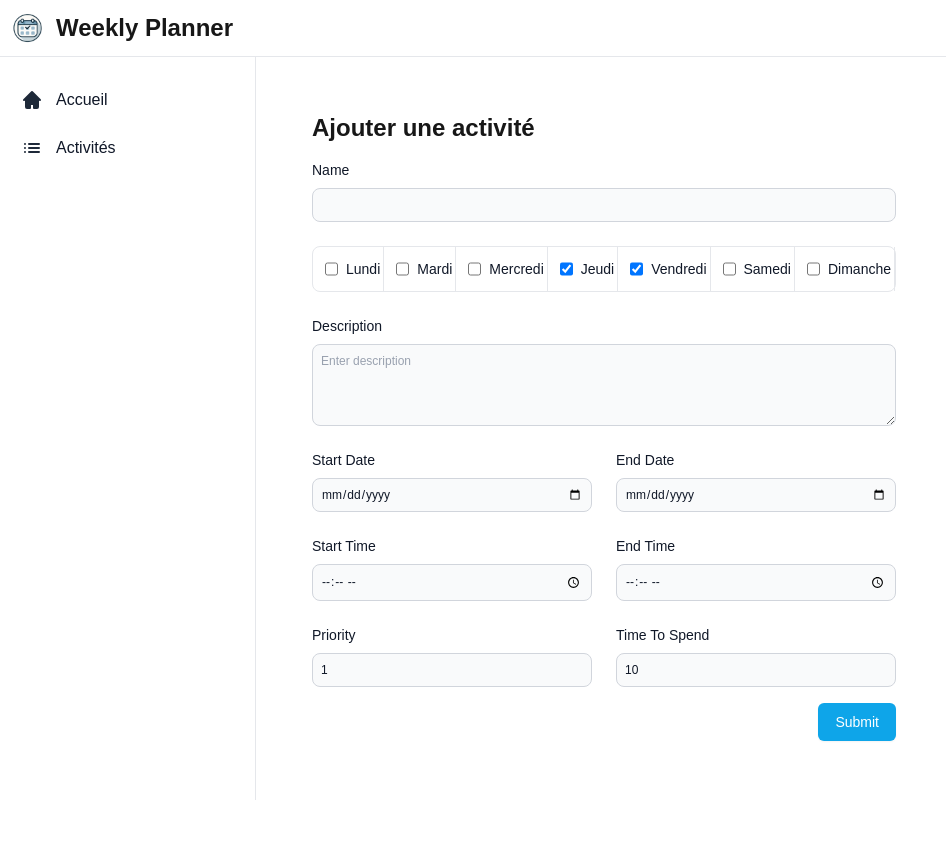
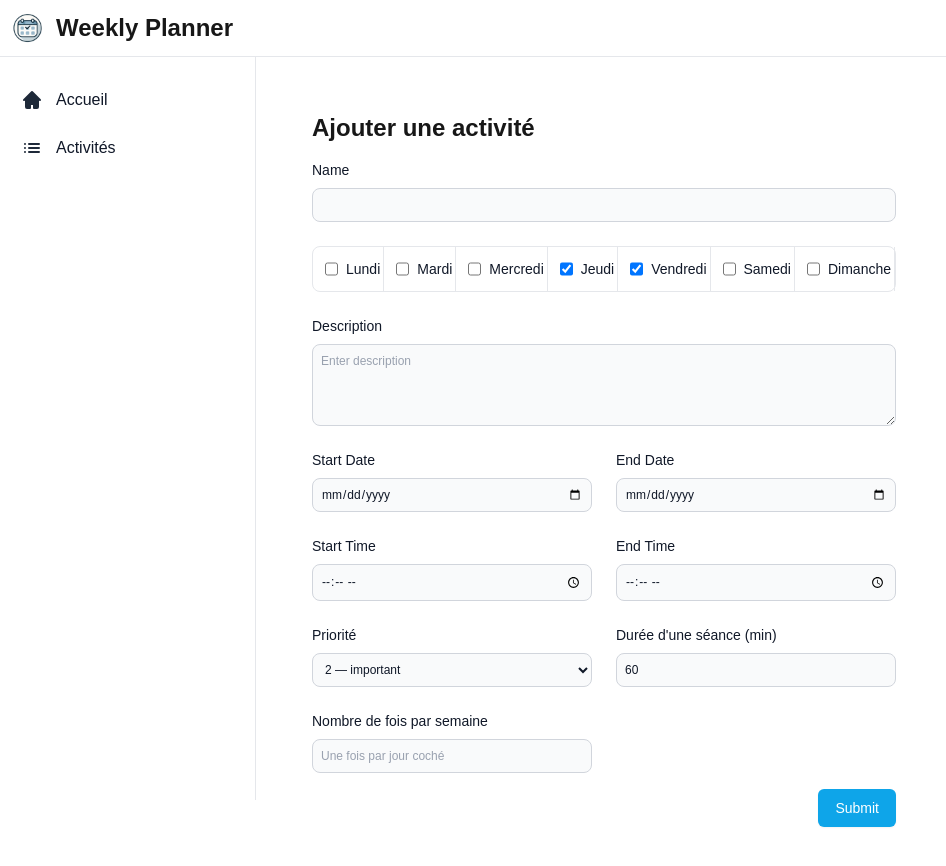
Before and after one commit to elodiemalet/scheduler, a Next.js app: page /activity/add in a window 1280 px wide. Shown: the whole page, without its empty margins (0-946 px from the left). Built offline with nearby package versions, Linux system fonts and the light colour scheme.

Commit message:
feat: add times per week and a priority select to the activity form

```diff
--- a/src/components/activity/ActivityForm.tsx
+++ b/src/components/activity/ActivityForm.tsx
@@ -7,6 +7,7 @@ import {BaseButton} from "@/components/uiComponents/BaseButton";
 import {useRouter} from "next/navigation";
 import BaseHorizontalListGroup from "@/components/uiComponents/BaseHorizontalListGroup";
 import {WEEKDAYS} from "@/server/domain/planning/days";
+import {toast} from "react-toastify";
 
 export default function ActivityForm({activityId}: { activityId?: string }) {
 
@@ -14,12 +15,14 @@ export default function ActivityForm({activityId}: { activityId?: string }) {
     const EMPTY_FORM = {
         name: '',
         description: '',
-        priority: 1,
+        priority: 2,
         startDate: '',
         endDate: '',
         startTime: '',
         endTime: '',
-        timeToSpend: 10,
+        timeToSpend: 60,
+        // Chaîne : un champ vide veut dire « une séance par jour coché ».
+        timesPerWeek: '',
         days: ['jeudi', 'vendredi'] as string[],
     };
 
@@ -39,12 +42,13 @@ export default function ActivityForm({activityId}: { activityId?: string }) {
         setForm({
             name: activity.name ?? '',
             description: activity.description ?? '',
-            priority: activity.priority ?? 1,
+            priority: activity.priority ?? 2,
             startDate: activity.startDate ? new Date(activity.startDate).toISOString().split('T')[0] : '',
             endDate: activity.endDate ? new Date(activity.endDate).toISOString().split('T')[0] : '',
             startTime: activity.startTime ?? '',
             endTime: activity.endTime ?? '',
-            timeToSpend: activity.timeToSpend ?? 10,
+            timeToSpend: activity.timeToSpend ?? 60,
+            timesPerWeek: activity.timesPerWeek ? String(activity.timesPerWeek) : '',
             days: activity.days ?? [],
         });
     };
@@ -56,6 +60,12 @@ export default function ActivityForm({activityId}: { activityId?: string }) {
     }, [activityId]);
 
     const handleSubmit = async () => {
+        const timesPerWeek = form.timesPerWeek === '' ? null : Number(form.timesPerWeek);
+        if (timesPerWeek !== null && form.days.length > 0 && timesPerWeek > form.days.length) {
+            toast.error(`${timesPerWeek} fois par semaine, mais seulement ${form.days.length} jour(s) coché(s).`);
+            return;
+        }
+
         const url = activityId ? `/api/activity/${activityId}` : '/api/activity';
 
         await apiService.post(url, {
@@ -70,6 +80,7 @@ export default function ActivityForm({activityId}: { activityId?: string }) {
             startTime: form.startTime,
             endTime: form.endTime,
             timeToSpend: form.timeToSpend,
+            timesPerWeek,
             days: form.days,
         });
 
@@ -193,23 +204,26 @@ export default function ActivityForm({activityId}: { activityId?: string }) {
                     htmlFor="priority"
                     className="block mb-2 text-sm font-medium text-gray-900 dark:text-white"
                 >
-                    Priority
+                    Priorité
                 </label>
-                <input
-                    type="number"
+                <select
                     id="priority"
                     className="block w-full p-2 text-gray-900 border border-gray-300 rounded-lg bg-gray-50 text-xs focus:ring-blue-500 focus:border-blue-500 dark:bg-gray-700 dark:border-gray-600 dark:placeholder-gray-400 dark:text-white dark:focus:ring-blue-500 dark:focus:border-blue-500"
                     required
                     value={form.priority}
                     onChange={(e) => updateField('priority', Number(e.target.value))}
-                />
+                >
+                    <option value={1}>1 — indispensable</option>
+                    <option value={2}>2 — important</option>
+                    <option value={3}>3 — accessoire</option>
+                </select>
             </div>
             <div>
                 <label
                     htmlFor="timeToSpend"
                     className="block mb-2 text-sm font-medium text-gray-900 dark:text-white"
                 >
-                    Time To Spend
+                    Durée d&apos;une séance (min)
                 </label>
                 <input
                     type="number"
@@ -218,6 +232,24 @@ export default function ActivityForm({activityId}: { activityId?: string }) {
                     required
                     value={form.timeToSpend}
                     onChange={(e) => updateField('timeToSpend', Number(e.target.value))}
+                />
+            </div>
+            <div>
+                <label
+                    htmlFor="timesPerWeek"
+                    className="block mb-2 text-sm font-medium text-gray-900 dark:text-white"
+                >
+                    Nombre de fois par semaine
+                </label>
+                <input
+                    type="number"
+                    id="timesPerWeek"
+                    min={1}
+                    max={7}
+                    placeholder="Une fois par jour coché"
+                    className="block w-full p-2 text-gray-900 border border-gray-300 rounded-lg bg-gray-50 text-xs focus:ring-blue-500 focus:border-blue-500 dark:bg-gray-700 dark:border-gray-600 dark:placeholder-gray-400 dark:text-white dark:focus:ring-blue-500 dark:focus:border-blue-500"
+                    value={form.timesPerWeek}
+                    onChange={(e) => updateField('timesPerWeek', e.target.value)}
                 />
             </div>
         </div>
```
